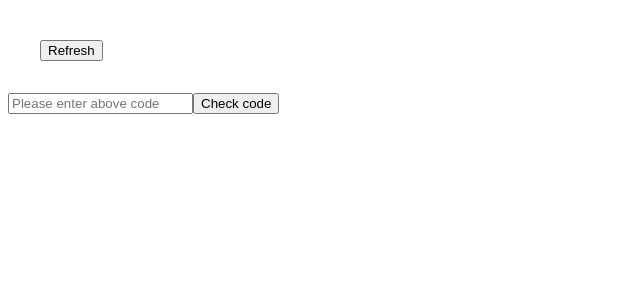
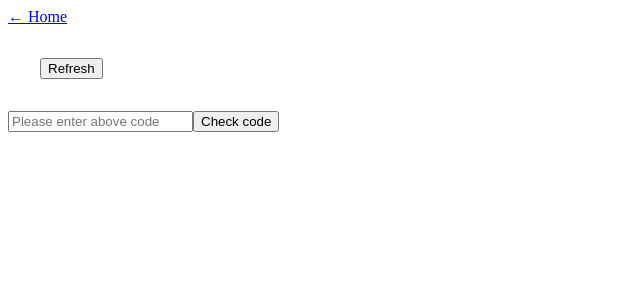
Before and after one commit to Vivek3072/wealthup-assignment, a Next.js app: page /Codes in a window 1280 px wide. Shown: the top 300 px of the page, without its empty margins (0-640 px from the left). Built offline with nearby package versions, Linux system fonts and the light colour scheme; no server answers; the database is empty.

Commit message:
homepage link

```diff
--- a/src/pages/Codes.js
+++ b/src/pages/Codes.js
@@ -1,4 +1,5 @@
 "use client";
+import Link from "next/link";
 import React, { useEffect, useState } from "react";
 
 export default function Codes() {
@@ -65,6 +66,9 @@ export default function Codes() {
   };
   return (
     <div className="bg-white text-black h-screen w-full">
+      <Link href="/" className="text-primary text-xl p-5 my-3">
+        &larr; Home
+      </Link>
       <div className="py-14 px-2 w-full flex flex-col w-40">
         <div className="flex flex-row items-center justify-center">
           <div className="w-64 min-h-10 p-2 rounded-lg bg-gradient-to-tr bg-red-400 from-[#686868] to-[#18A19A] text-white text-2xl text-center">
```
